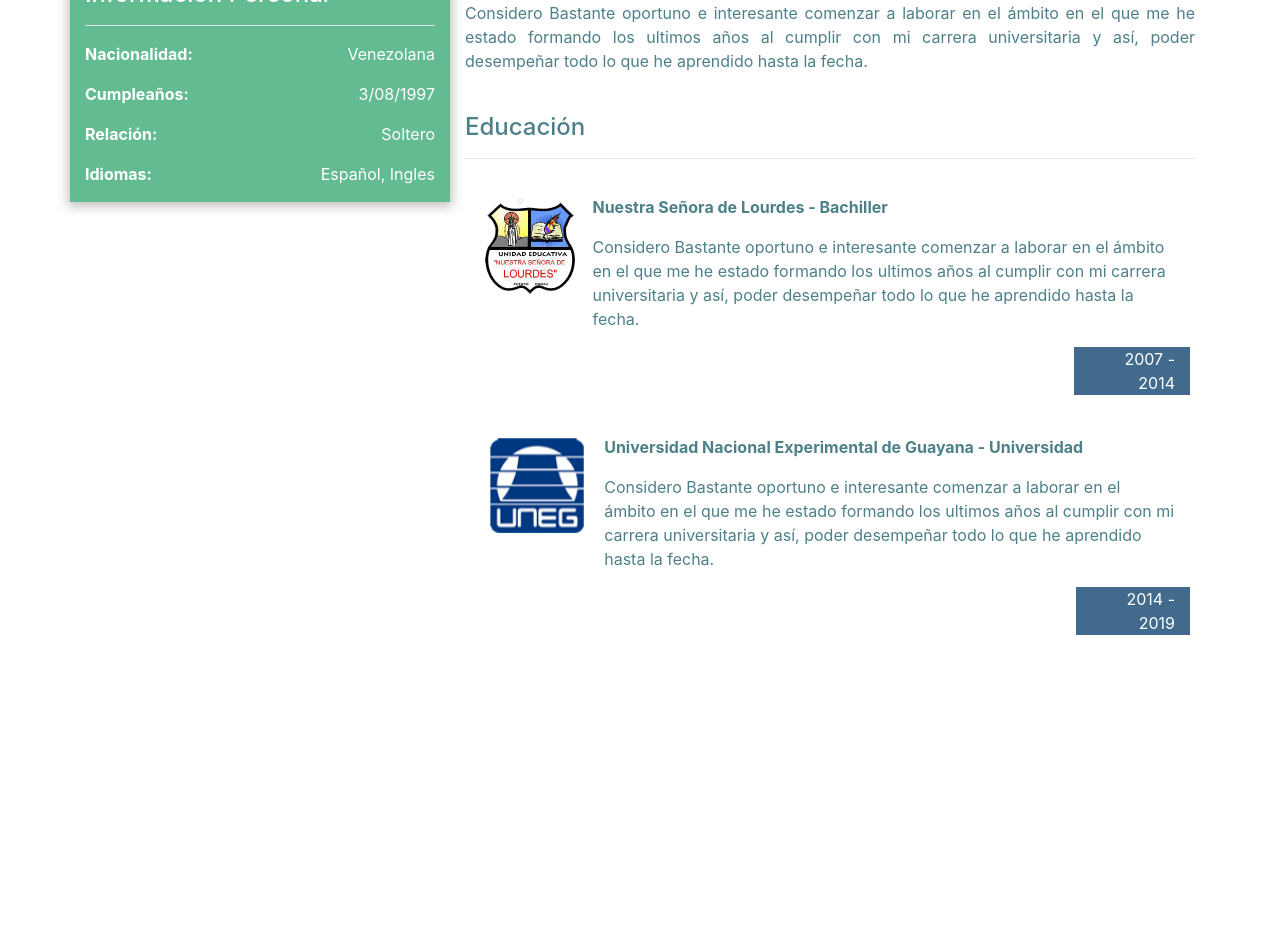
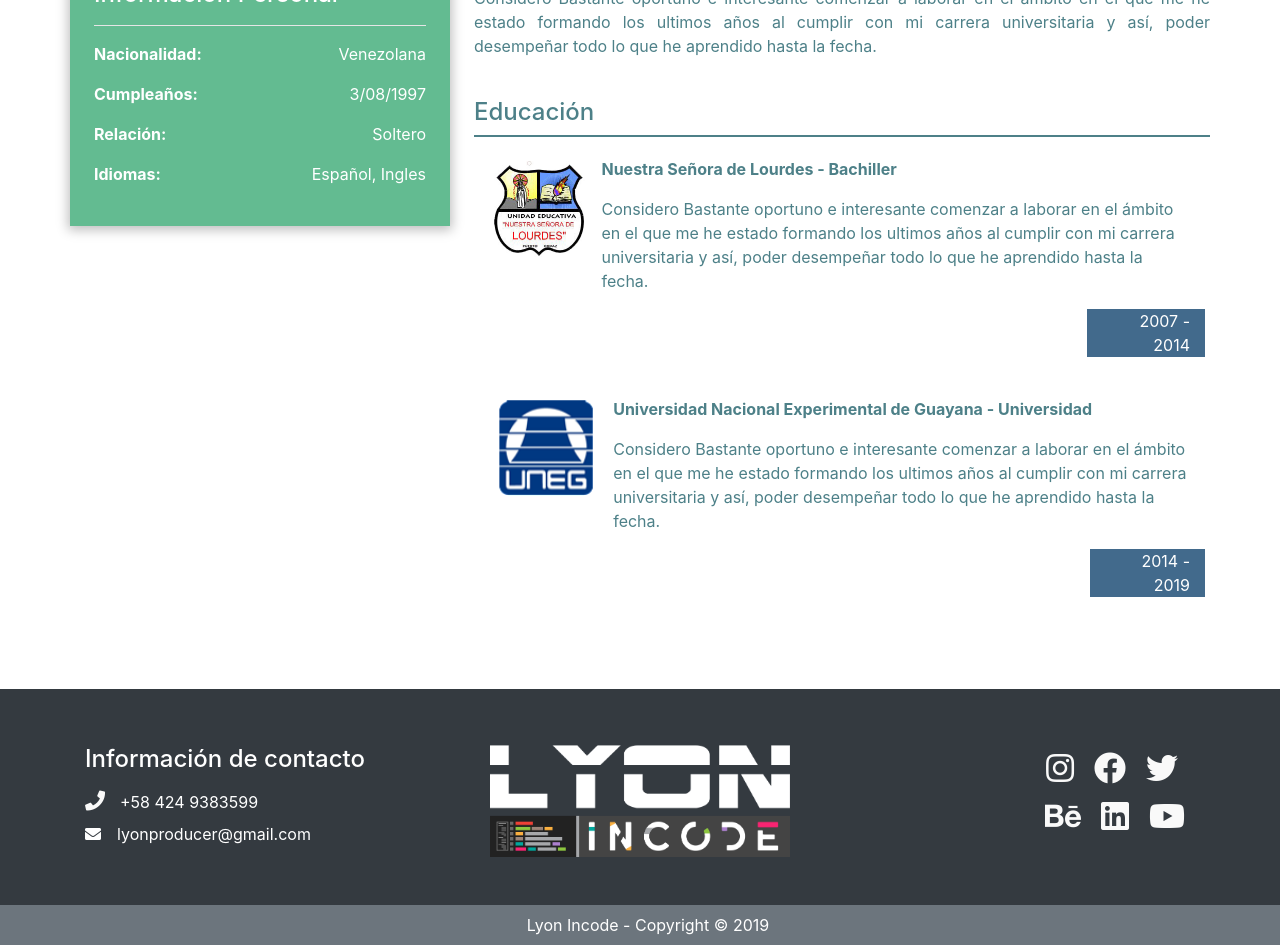
Before and after one commit to lyonproducer/A-LeonardoPortfolio, an Angular app: page /index in a window 1280 px wide. Shown: the part 480-1425 px from the top of the page. Before the commit the page ends 1207 px from the top, so only its background shows below. Built offline with nearby package versions, Linux system fonts and the light colour scheme.

Commit message:
leo about ready

```diff
--- a/src/app/app.component.html
+++ b/src/app/app.component.html
@@ -29,3 +29,6 @@
   </div>
 
 </div>
+
+
+<app-footer></app-footer>
--- a/src/app/app.module.ts
+++ b/src/app/app.module.ts
@@ -6,6 +6,7 @@ import { NavbarComponent } from './components/navbar/navbar.component';
 import { Route, RouterModule } from '@angular/router';
 import { AboutMeComponent } from './components/about-me/about-me.component';
 import { CoverProfileComponent } from './components/cover-profile/cover-profile.component';
+import { FooterComponent } from './components/footer/footer.component';
 
 
 const routes: Route[] = [
@@ -21,7 +22,8 @@ const routes: Route[] = [
     AppComponent,
     NavbarComponent,
     AboutMeComponent,
-    CoverProfileComponent
+    CoverProfileComponent,
+    FooterComponent
   ],
   imports: [
     RouterModule.forRoot(routes),
--- a/src/app/components/about-me/about-me.component.html
+++ b/src/app/components/about-me/about-me.component.html
@@ -1,10 +1,10 @@
-<div class="container mt-4">
+<div class="container pl-4 pt-4 pr-0">
 
   <h4 class="title-color">Perfil</h4>
-  <hr>
+  <div style="border-bottom: solid 2px #4D8088;"></div>
 
-  <p class="title-color text-justify">
-    Soy Leonardo Hernández, bachiller de la República Bolivariana de Venezuela y estudiante de ultima carga de
+  <p class="title-color text-justify mt-2">
+    Soy Leonardo Hernández, bachiller de la República Bolivariana de Venezuela y estudiante de ultimo ciclo de
     ingeniería en informática. Mis intereses y actividades destacadas son la producción musical, diseño gráfico,
     desarrollo de aplicaciones de escritorio y web. Soy responsable con las actividades pendientes y suelo integrarme
     con facilidad a cualquier equipo de trabajo.
@@ -19,7 +19,7 @@
   <br>
   <h4 class="title-color">Educación</h4>
 
-  <hr>
+  <div style="border-bottom: solid 2px #4D8088;"></div>
 
   <div class=" title-color">
     <div class="card-body d-flex justify-content-start">
--- a/src/app/components/cover-profile/cover-profile.component.html
+++ b/src/app/components/cover-profile/cover-profile.component.html
@@ -2,8 +2,7 @@
 
   <img src="assets/img/perfil_foto.png" width="100%" alt="">
 
-  <div class="container text-white" style="background-color: rgb(99, 187, 145);">
-    <br>
+  <div class="p-4 pt-0 text-white" style="background-color: rgb(99, 187, 145);">
     <h4>Información Personal</h4>
 
     <hr style="background-color: white">
--- /dev/null
+++ b/src/app/components/footer/footer.component.css
@@ -0,0 +1,15 @@
+#myFooter .logo {
+  font-size: 20px;
+  color: #f9f9f9;
+  margin-right: 15px;
+  transition: 0.2s;
+}
+
+
+
+#myFooter .social-networks a {
+  font-size: 32px;
+  color: #f9f9f9;
+  padding: 10px;
+  transition: 0.2s;
+}
--- /dev/null
+++ b/src/app/components/footer/footer.component.html
@@ -0,0 +1,56 @@
+<footer class="" id="myFooter">
+  <div class="container-fluid py-5 bg-dark">
+    <div class="container">
+      <div class="row ">
+        <div class="col-sm-4">
+
+          <div class="text-white">
+
+            <h4 class="text-white mt-2 mb-3">Información de contacto</h4>
+            <p class="mb-2"><i class="fa fa-phone logo" aria-hidden="true"></i>+58 424 9383599</p>
+            <p class="m-0"><i class="fas fa-envelope mr-3" aria-hidden="true"></i>lyonproducer@gmail.com</p>
+
+          </div>
+
+        </div>
+
+        <div class="col-sm-4 d-flex justify-content-center align-items-center">
+          <img class=" mx-auto mt-2" style="width: 300px;" src="assets/img/lyon_logo.png"
+            alt="Lyon Incode Logo">
+        </div>
+
+        <div class="col-sm-4 text-right">
+
+          <div class="social-networks mt-2">
+
+            <div class="" style="padding-right: 7px;">
+              <a href="https://www.instagram.com/lyonproducer/" target="_blank" class="instagram"><i
+                  class="fab fa-instagram" aria-hidden="true"></i></a>
+              <a href="https://www.facebook.com/LyonProducer/" target="_blank" class="facebook"><i
+                  class="fab fa-facebook"></i></a>
+              <a href="https://twitter.com/djleo1997" target="_blank" class="Twitter"><i class="fab fa-twitter"
+                  aria-hidden="true"></i></a>
+            </div>
+
+            <div class="">
+              <a href="https://www.behance.net/hernandezl0d6f" target="_blank" class="behance"><i class="fab fa-behance"
+                  aria-hidden="true"></i></a>
+              <a href="https://www.linkedin.com/in/lyonproducertv/" target="_blank" class="linked-in"><i
+                  class="fab fa-linkedin"></i></a>
+              <a href="https://www.youtube.com/channel/UCnndMiq5WblpW4bpB8SM-KA" target="_blank" class="Youtube"><i
+                  class="fab fa-youtube" aria-hidden="true"></i></a>
+            </div>
+
+          </div>
+
+
+        </div>
+      </div>
+    </div>
+
+  </div>
+
+  <div class="p-2 bg-secondary">
+    <p class="ml-3 m-0 text-white text-center">Lyon Incode - Copyright &copy; 2019</p>
+  </div>
+</footer>
--- /dev/null
+++ b/src/app/components/footer/footer.component.ts
@@ -0,0 +1,15 @@
+import { Component, OnInit } from '@angular/core';
+
+@Component({
+  selector: 'app-footer',
+  templateUrl: './footer.component.html',
+  styleUrls: ['./footer.component.css']
+})
+export class FooterComponent implements OnInit {
+
+  constructor() { }
+
+  ngOnInit() {
+  }
+
+}
--- a/src/index.html
+++ b/src/index.html
@@ -7,6 +7,8 @@
 
   <meta name="viewport" content="width=device-width, initial-scale=1">
   <link rel="icon" type="image/x-icon" href="favicon.ico">
+  <link rel="stylesheet" href="https://use.fontawesome.com/releases/v5.8.1/css/all.css" integrity="sha384-50oBUHEmvpQ+1lW4y57PTFmhCaXp0ML5d60M1M7uH2+nqUivzIebhndOJK28anvf" crossorigin="anonymous">
+
 </head>
 <body>
   <app-root></app-root>
```
Also changed, not shown: src/assets/img/lyon_logo.png (added), 1 other file (tests, documents, lock files or other folders).
